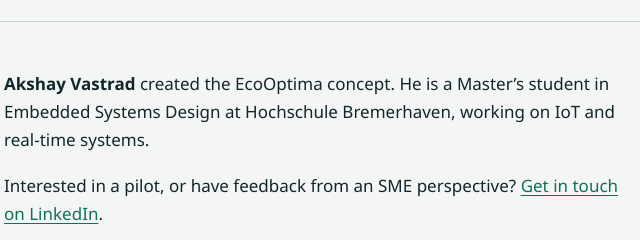
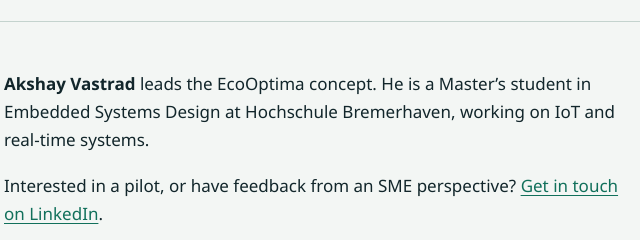
Before and after one commit to AkshayVastrad/EcoOptima, a plain HTML site: page index.html in a window 1280 px wide. Shown: the part 3042-3282 px from the top of the page, 378-1018 px from the left. Drawn offline with Linux system fonts and the light colour scheme.

Commit message:
Add files via upload

```diff
--- a/index.html
+++ b/index.html
@@ -333,7 +333,11 @@ footer p { margin: 0 0 .5rem; max-width: 70ch; }
     <div class="wrap">
       <h2>Contact</h2>
       <div class="body">
-        <p><strong>Akshay Vastrad</strong> created the EcoOptima concept. He is a Master’s student in Embedded Systems Design at Hochschule Bremerhaven, working on IoT and real-time systems.</p>
+        <p><strong>Akshay Vastrad</strong> leads the EcoOptima concept. He is a Master’s student in Embedded Systems Design at Hochschule Bremerhaven, working on IoT and real-time systems.</p>
+        <!--
+        Add your teammate here once you have agreed on it:
+        <p><strong>Mert Ali Türk</strong> ...</p>
+        -->
         <p>Interested in a pilot, or have feedback from an SME perspective? <a href="https://www.linkedin.com/in/akshayvastrad">Get in touch on LinkedIn</a>.</p>
       </div>
     </div>
```
